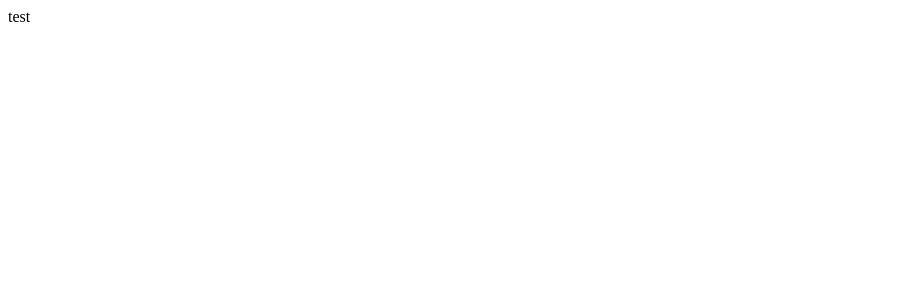
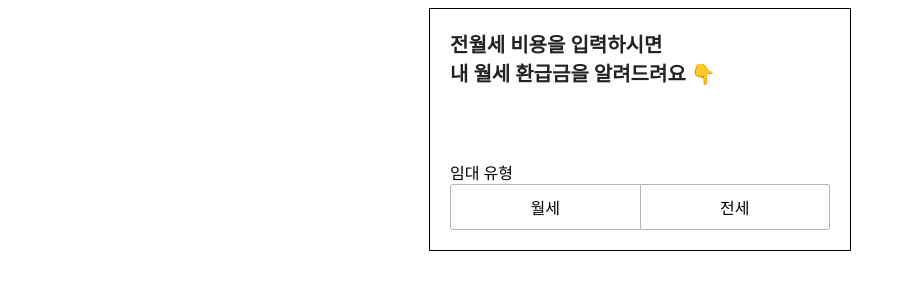
Before and after one commit to rlaqudwls25/callbus, a React (Create React App) app: page / in a window 1280 px wide. Shown: the top 300 px of the page, without its empty margins (0-905 px from the left). Built offline with nearby package versions, Linux system fonts and the light colour scheme.

Commit message:
[Add]: 임대타입 Tab 구현

```diff
--- a/package.json
+++ b/package.json
@@ -11,6 +11,7 @@
     "@types/styled-components": "^5.1.26",
     "react": "^18.2.0",
     "react-dom": "^18.2.0",
+    "react-router-dom": "^6.8.1",
     "react-scripts": "5.0.1",
     "styled-components": "^5.3.6",
     "styled-reset": "^4.4.5",
--- a/src/App.tsx
+++ b/src/App.tsx
@@ -1,7 +1,14 @@
-import React from "react";
+import Container from "./layout/container";
+import RentalInfoPage from "./pages/rentalInfo";
 
 function App() {
-  return <div className="App">test</div>;
+  return (
+    <>
+      <Container>
+        <RentalInfoPage />
+      </Container>
+    </>
+  );
 }
 
 export default App;
--- a/src/components/rentalInfo/rentalType.tsx
+++ b/src/components/rentalInfo/rentalType.tsx
@@ -1,5 +1,68 @@
+import { useState } from "react";
+import styled from "styled-components";
+import { mixin } from "../../styles/mixin";
+import { theme } from "../../styles/theme";
+import { TabType } from "../../mock/data";
+
 const RentalType = () => {
-  return <div></div>;
+  const [currentIdx, setCurrentIdx] = useState<number>(0);
+
+  const handleChangeType = (id: number) => {
+    setCurrentIdx(id);
+  };
+
+  return (
+    <RentalInfoContainer>
+      <RantalSubTitleBox>
+        <span>
+          전월세 비용을 입력하시면 <br /> 내 월세 환급금을 알려드려요 👇
+        </span>
+      </RantalSubTitleBox>
+      <span>임대 유형</span>
+      <RentalTypeBox>
+        {TabType.map((item) => {
+          const { id, typeName } = item;
+          return (
+            <TypeName
+              key={id}
+              currentIdx={currentIdx === id}
+              typeName={typeName}
+              onClick={() => handleChangeType(id)}
+            >
+              {typeName}
+            </TypeName>
+          );
+        })}
+      </RentalTypeBox>
+    </RentalInfoContainer>
+  );
 };
 
 export default RentalType;
+
+const RentalInfoContainer = styled.div``;
+
+const RantalSubTitleBox = styled.div`
+  span {
+    ${mixin.fontSet(theme.black, "20px", "700")}
+    font-family: Apple SD Gothic Neo;
+    text-align: left;
+  }
+  margin-bottom: 73px;
+`;
+
+const RentalTypeBox = styled.div`
+  ${mixin.flexSet("center", "center")}
+`;
+
+const TypeName = styled.li<{ currentIdx: boolean; typeName: string }>`
+  width: 50%;
+  height: 44px;
+  border: 1px solid ${theme.blurrygray};
+  ${mixin.flexSet("center", "center")}
+  cursor: pointer;
+  background-color: ${(props) => props.currentIdx && theme.blue};
+  border-radius: ${(props) =>
+    props.typeName === "월세" ? "3px 0px 0px 3px" : "0px 3px 3px 0px"};
+  border-left: ${(props) => props.typeName === "전세" && "none"};
+`;
--- /dev/null
+++ b/src/layout/container.tsx
@@ -0,0 +1,17 @@
+import React from "react";
+import styled from "styled-components";
+import { theme } from "../styles/theme";
+
+const Container = ({ children }: { children?: React.ReactNode }) => {
+  return <SectionContainer>{children}</SectionContainer>;
+};
+
+export default Container;
+
+const SectionContainer = styled.section`
+  position: relative;
+  width: 380px;
+  margin: 0 auto;
+  padding: 20px;
+  border: 1px solid black;
+`;
--- /dev/null
+++ b/src/mock/data.ts
@@ -0,0 +1,4 @@
+export const TabType = [
+  { id: 1, typeName: "월세" },
+  { id: 2, typeName: "전세" },
+];
--- a/src/pages/rentalInfo/index.tsx
+++ b/src/pages/rentalInfo/index.tsx
@@ -1,5 +1,11 @@
+import RentalType from "../../components/rentalInfo/rentalType";
+
 const RentalInfoPage = () => {
-  return <div></div>;
+  return (
+    <>
+      <RentalType />
+    </>
+  );
 };
 
 export default RentalInfoPage;
```
Also changed, not shown: public/static/images/notification.png (added), src/components/residencyInfo/buildingInfomation.tsx (renamed from src/components/residencyInfo/ buildingInfomation.tsx), src/layout/input.tsx (added), 1 other file (tests, documents, lock files or other folders).
